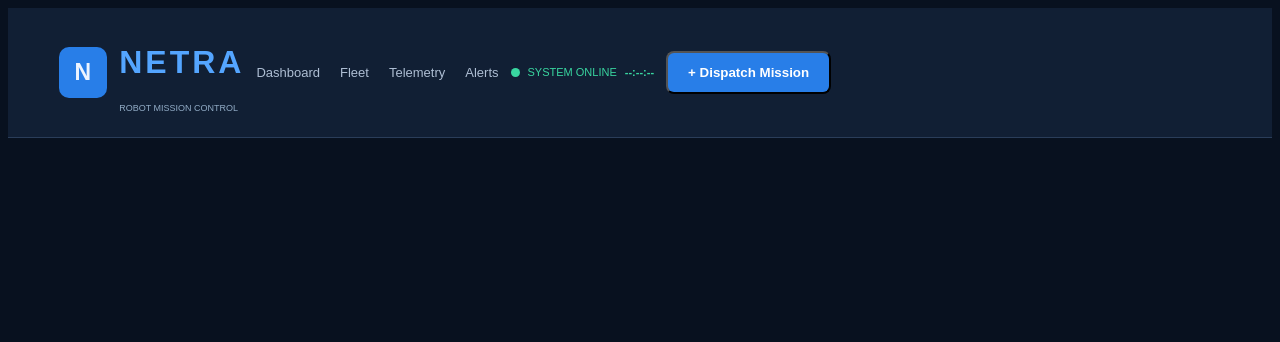
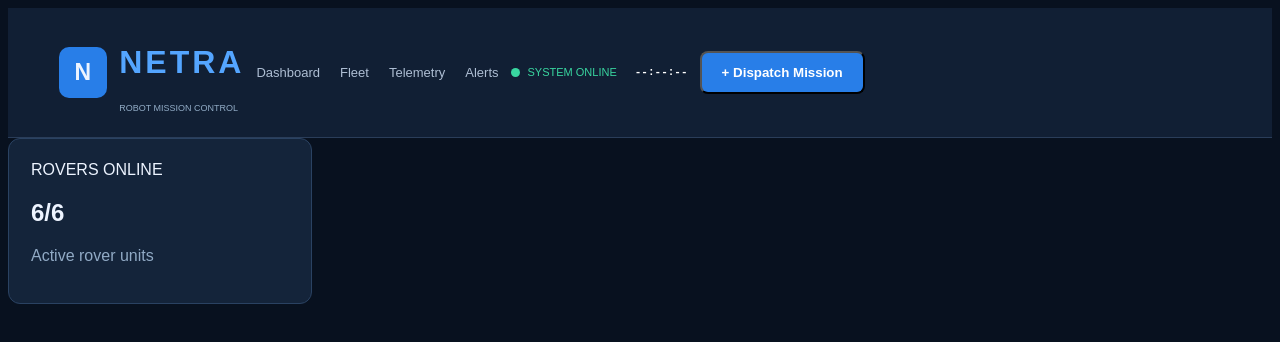
Before and after one commit to krishnasree7/S7_NETRA, a plain HTML site: page index.html in a window 1280 px wide. Drawn offline with Linux system fonts and the light colour scheme.

Commit message:
part3 20_11_2026

```diff
--- a/index.html
+++ b/index.html
@@ -30,5 +30,16 @@
   + Dispatch Mission
 </button>
 </header>
+<main class="page">
+  <section class="kpi-grid">
+    <article class="kpi-card">
+      <span>ROVERS ONLINE</span>
+      <h2 id="online-count">6/6</h2>
+      <p> Active rover units</p>
+    </article>
+     <!-- three more cards, same shape-->
+  </section>
+</main>
+<script src="script.js"></script>
 </body>
 </html>
--- a/style.css
+++ b/style.css
@@ -78,3 +78,44 @@ nav a:hover{
 background: #39d6a0;
 border-radius: 50%
 }
+#clock{
+    color:white ;
+    margin-left: 10px;
+    font-family: monospace;
+}
+.page{
+    padding: 35px,5%;
+}
+.page p{
+    color: #91aac5;
+}
+.kpi-grid{
+    display: grid;
+    grid-template-columns: repeat(4,1fr);
+    gap: 16px;
+    margin-bottom: 30px;
+}
+.kpi-card,panel{
+    background: #14243a;
+    border: 1px solid #2a4262;
+    border-radius: 12px;
+}
+.kpi-card{
+    padding: 22px;
+    transition: 0.2s;
+}
+kpi-card-hover{
+    border-color: #438cff;
+    transform: translate(-3px);
+}
+.kpi-card-span{
+    color: #91a8c5;
+    font-size: 10px;
+    letter-spacing: 1px;
+    font-weight: bold;
+}
+.kpi-card-h2{
+    color: #54a5ff;
+    font-size: 20px;
+margin: 14px 0 8px;
+}
```
Also changed, not shown: scrip.js (added, +8 -0 lines).
